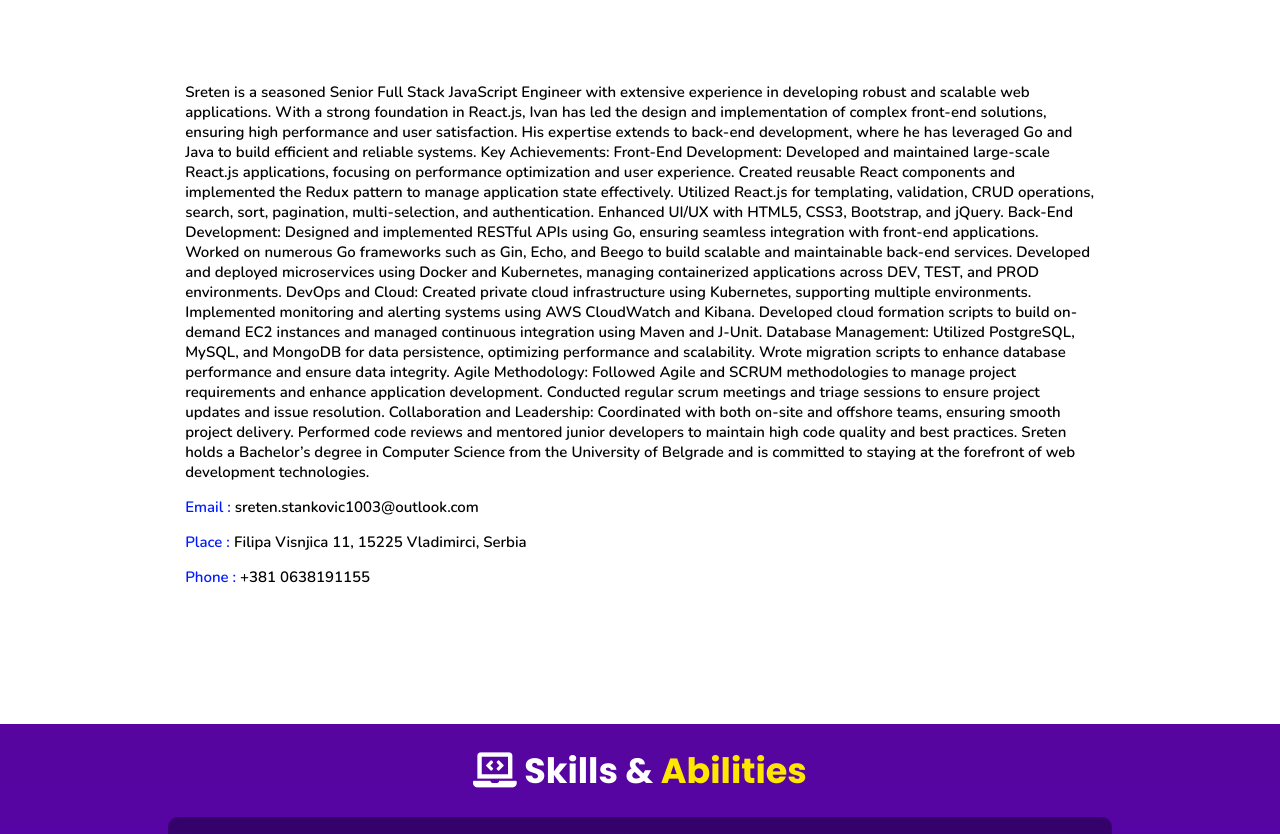
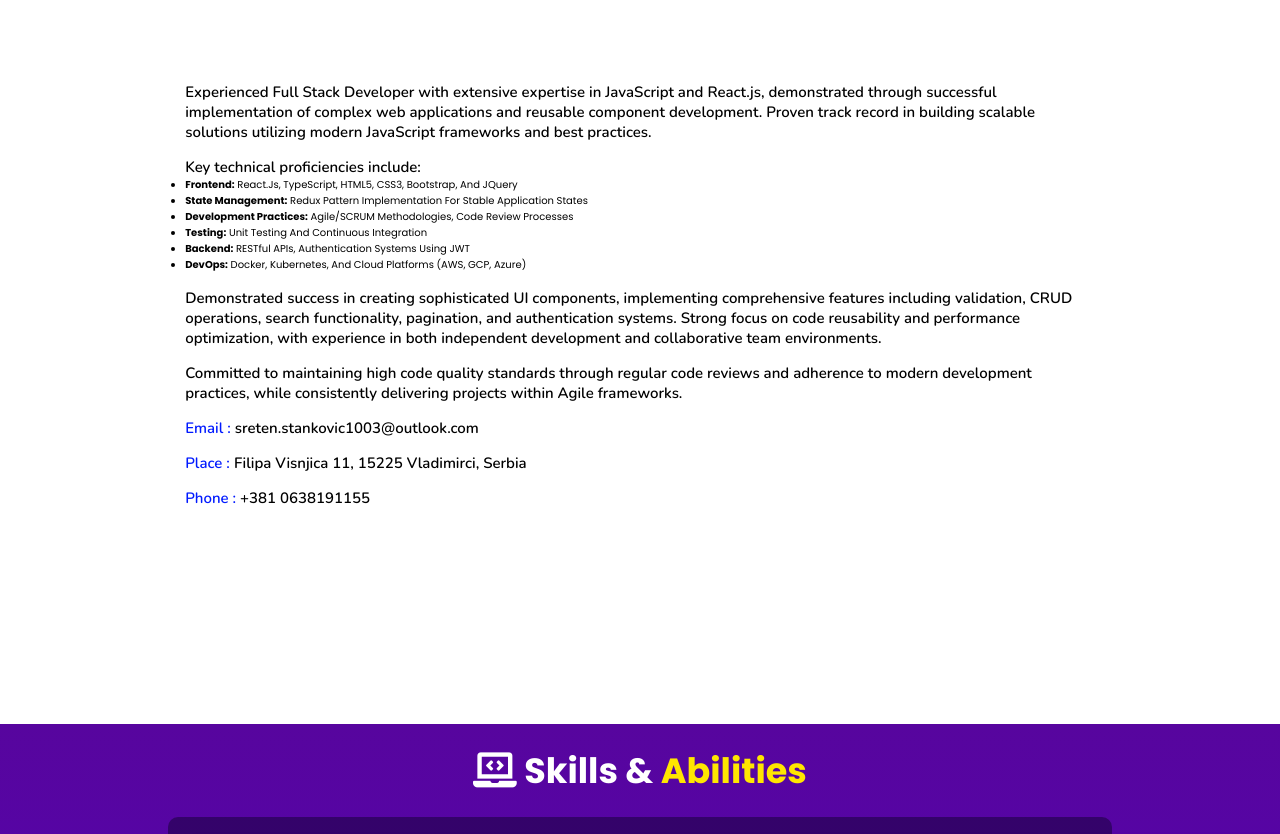
Before and after one commit to alekjovicic321/sreten_portfolio, a plain HTML site: page index.html in a window 1280 px wide. Shown: the part 876-1710 px from the top of the page. Drawn offline with nearby package versions, Linux system fonts and the light colour scheme.

Commit message:
Update index.html

```diff
--- a/index.html
+++ b/index.html
@@ -63,40 +63,30 @@
 
     <div class="row">
     <div class="content">
-        <p>Sreten is a seasoned Senior Full Stack JavaScript Engineer with extensive experience in developing robust and scalable web applications. With a strong foundation in React.js, Ivan has led the design and implementation of complex front-end solutions, ensuring high performance and user satisfaction. His expertise extends to back-end development, where he has leveraged Go and Java to build efficient and reliable systems.
+      <div class="professional-bio">
+        <p>
+            Experienced Full Stack Developer with extensive expertise in JavaScript and React.js, demonstrated through successful implementation of complex web applications and reusable component development. Proven track record in building scalable solutions utilizing modern JavaScript frameworks and best practices.
+        </p>
 
-          Key Achievements:
+        <p>Key technical proficiencies include:</p>
 
-          Front-End Development:
+        <ul>
+            <li><strong>Frontend:</strong> React.js, TypeScript, HTML5, CSS3, Bootstrap, and jQuery</li>
+            <li><strong>State Management:</strong> Redux Pattern implementation for stable application states</li>
+            <li><strong>Development Practices:</strong> Agile/SCRUM methodologies, code review processes</li>
+            <li><strong>Testing:</strong> Unit testing and continuous integration</li>
+            <li><strong>Backend:</strong> RESTful APIs, authentication systems using JWT</li>
+            <li><strong>DevOps:</strong> Docker, Kubernetes, and cloud platforms (AWS, GCP, Azure)</li>
+        </ul>
 
-          Developed and maintained large-scale React.js applications, focusing on performance optimization and user experience.
-          Created reusable React components and implemented the Redux pattern to manage application state effectively.
-          Utilized React.js for templating, validation, CRUD operations, search, sort, pagination, multi-selection, and authentication.
-          Enhanced UI/UX with HTML5, CSS3, Bootstrap, and jQuery.
-          Back-End Development:
+        <p>
+            Demonstrated success in creating sophisticated UI components, implementing comprehensive features including validation, CRUD operations, search functionality, pagination, and authentication systems. Strong focus on code reusability and performance optimization, with experience in both independent development and collaborative team environments.
+        </p>
 
-          Designed and implemented RESTful APIs using Go, ensuring seamless integration with front-end applications.
-          Worked on numerous Go frameworks such as Gin, Echo, and Beego to build scalable and maintainable back-end services.
-          Developed and deployed microservices using Docker and Kubernetes, managing containerized applications across DEV, TEST, and PROD environments.
-          DevOps and Cloud:
-
-          Created private cloud infrastructure using Kubernetes, supporting multiple environments.
-          Implemented monitoring and alerting systems using AWS CloudWatch and Kibana.
-          Developed cloud formation scripts to build on-demand EC2 instances and managed continuous integration using Maven and J-Unit.
-          Database Management:
-
-          Utilized PostgreSQL, MySQL, and MongoDB for data persistence, optimizing performance and scalability.
-          Wrote migration scripts to enhance database performance and ensure data integrity.
-          Agile Methodology:
-
-          Followed Agile and SCRUM methodologies to manage project requirements and enhance application development.
-          Conducted regular scrum meetings and triage sessions to ensure project updates and issue resolution.
-          Collaboration and Leadership:
-
-          Coordinated with both on-site and offshore teams, ensuring smooth project delivery.
-          Performed code reviews and mentored junior developers to maintain high code quality and best practices.
-          Sreten holds a Bachelor’s degree in Computer Science from the University of Belgrade and is committed to staying at the forefront of web development technologies.
+        <p>
+            Committed to maintaining high code quality standards through regular code reviews and adherence to modern development practices, while consistently delivering projects within Agile frameworks.
         </p>
+    </div>
 
         <div class="box-container">
             <!-- <div class="box">
```
